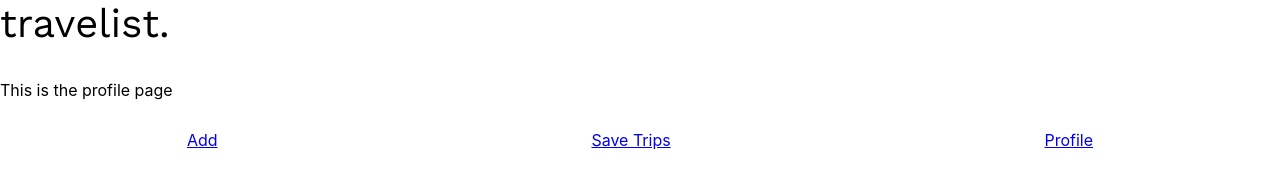
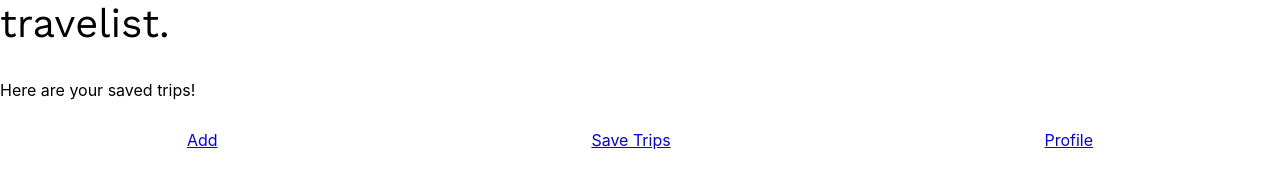
Before and after one commit to yvlange/capstone-travelist, a React (Create React App) app: page /trips in a window 1280 px wide. Shown: the top 170 px of the page. Built offline with nearby package versions, Linux system fonts and the light colour scheme.

Commit message:
Change the placeholder text for the routing pages

```diff
--- a/src/components/Trips.js
+++ b/src/components/Trips.js
@@ -1,4 +1,4 @@
 function Trips() {
-  return <p>This is the profile page</p>;
+  return <p>Here are your saved trips!</p>;
 }
 export default Trips;
```
